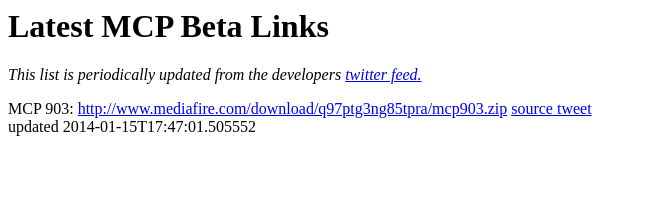
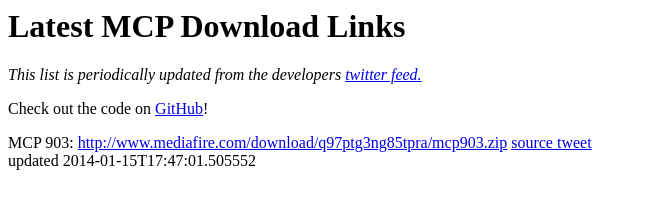
Before and after one commit to llbit/mcp-dl-list, a plain HTML site: page index.html in a window 1280 px wide. Shown: the whole page, without its empty margins (0-647 px from the left). Drawn offline with nearby package versions, Linux system fonts and the light colour scheme.

Commit message:
Added link to GitHub project

```diff
--- a/index.html
+++ b/index.html
@@ -29,8 +29,9 @@ function load() {
 </script>
 	</head>
 <body onload="load()">
-	<h1>Latest MCP Beta Links</h1>
+	<h1>Latest MCP Download Links</h1>
 	<p><em>This list is periodically updated from the developers
 		<a href="https://twitter.com/SeargeDP">twitter feed.</a></em></p>
+	<p>Check out the code on <a href="https://github.com/llbit/mcp-dl-list/">GitHub</a>!</p>
 </body>
 </html>
```
